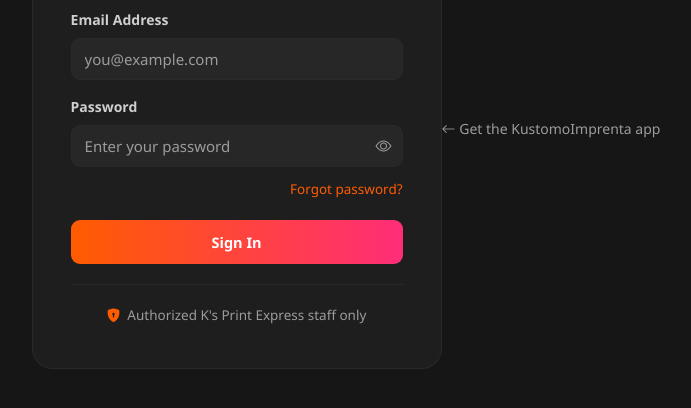
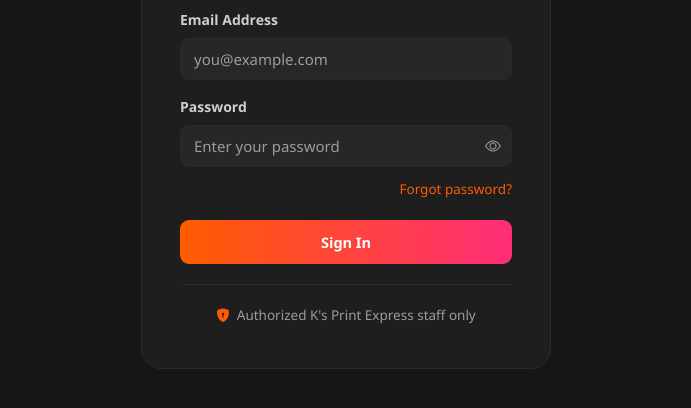
Before and after one commit to Yaveris/kustomo-imprenta, a plain HTML site: page login.html in a window 1280 px wide. Shown: the part 280-688 px from the top of the page, without its empty margins (294-985 px from the left). Drawn offline with nearby package versions, Linux system fonts and the light colour scheme; no server answers.

Commit message:
Update login.html
Removed Get The Kustomo Imprenta App from Admin Login

```diff
--- a/login.html
+++ b/login.html
@@ -68,7 +68,7 @@
       </p>
 
     </div>
-    <p style="text-align:center;margin-top:18px;font-size:14px;"><a href="index.html" style="color:var(--muted);"><i class="bi bi-arrow-left"></i> Get the KustomoImprenta app</a></p>
+
   </div>
 
   <!-- Firebase SDKs (compat v10) -->
```
